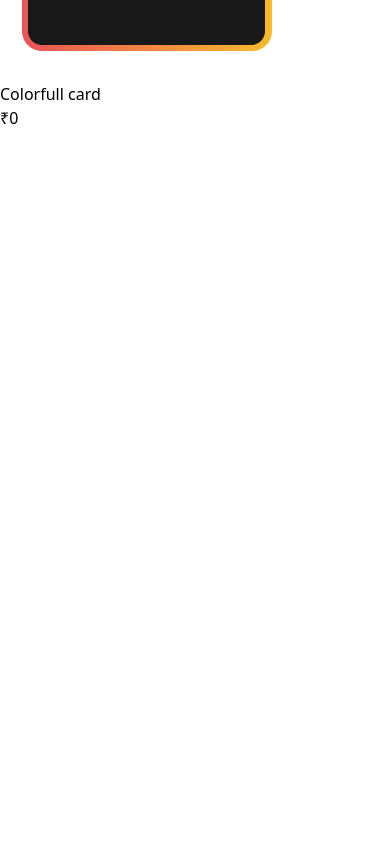
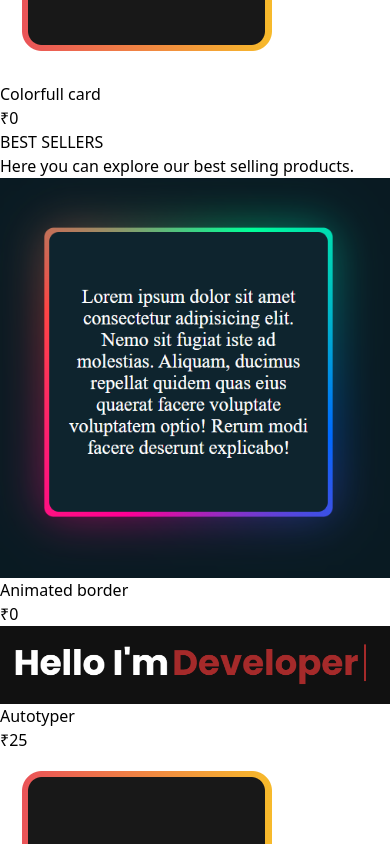
Before and after one commit to Chandan-Badge/C2Explains-ChandanChaudhary, a React (Vite) app in the folder Frontend/: page / in a window 390 px wide. Shown: the part 7860-8704 px from the top of the page. Before the commit the page ends 7990 px from the top, so only its background shows below. Built offline with nearby package versions, Linux system fonts and the light colour scheme.

Commit message:
Adding best seller

```diff
--- a/Frontend/src/assets/assets.js
+++ b/Frontend/src/assets/assets.js
@@ -124,7 +124,7 @@ export const products = [
         _id: "aaaa9",
         name: "Colorful cursor Animation",
         description: "A beautiful Cursor.",
-        price: 0,
+        price: 100,
         image: [p_img9],
         category: "Cursor",
         subCategory: "frontend",
--- /dev/null
+++ b/Frontend/src/components/BestSeller.jsx
@@ -0,0 +1,38 @@
+import {React, useEffect, useState, useContext} from 'react';
+import { ShopContext } from '../context/shopContext';
+import Title from './Title';
+import ProductItem from './ProductItem';
+
+function BestSeller() {
+
+    const {products} = useContext(ShopContext);
+    const [bestSeller, setBestSeller] = useState([]);
+
+    useEffect(() => {
+        const bestProduct = products.filter((item) => (item.bestseller));
+        setBestSeller(bestProduct.slice(0, 4));
+    }, [])
+
+    return (
+        <div className='my-10'>
+            <div className='text-center text-3xl py-8'>
+                <Title text1={"BEST"} text2={"SELLERS"} />
+                <p className='m-auto text-xs sm:text-sm md:text-base text-gray-300'>Here you can explore our best selling products.</p>
+
+            </div>
+
+            {/* Rendring best products */}
+            <div className='grid grid-cols-2 md:grid-cols-4 gap-8 gap-y-6'>
+                {
+                bestSeller.map((item, index) => (
+                    <ProductItem key={index} id={item._id} image={item.image} name={item.name} price={item.price} />
+                ))
+                }
+
+            </div>
+
+        </div>
+    )
+}
+
+export default BestSeller;
--- a/Frontend/src/components/ProductItem.jsx
+++ b/Frontend/src/components/ProductItem.jsx
@@ -9,7 +9,7 @@ const ProductItem = ({id, image, name, price}) => {
 
     return (
         <Link to={`/product/${id}`} className='text-gray-400 cursor-pointer'>
-            <div className='overflow-hidden w-36 md:w-56 h-36 md:h-56 flex items-center'>
+            <div className='overflow-hidden w-36 md:w-56 h-36 md:h-56 flex items-center justify-center'>
                 <img src={image[0]} alt="" className='hover:scale-110 transition-all ease-in-out' />
             </div>
 
--- a/Frontend/src/pages/Home.jsx
+++ b/Frontend/src/pages/Home.jsx
@@ -1,12 +1,14 @@
 import React from 'react'
 import Hero from '../components/hero';
 import LatestCollection from '../components/LatestCollection';
+import BestSeller from '../components/bestSeller';
 
 const Home = () => {
   return (
     <div className='flex items-center justify-center sm:justify-end flex-col w-full sm:w-[75vw] md:w-[80vw] lg:w-[85vw] right-0 absolute'>
       <Hero />
       <LatestCollection />
+      <BestSeller />
 
     </div>
   )
```
